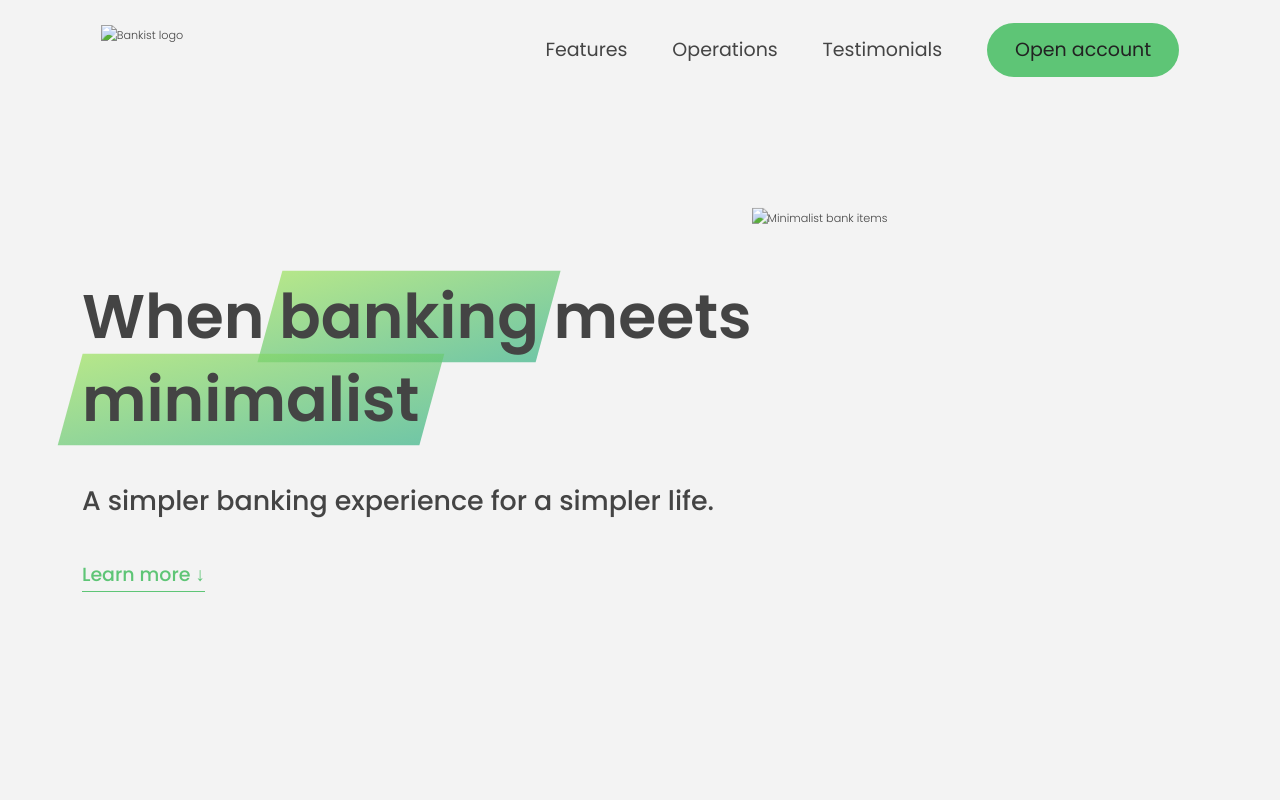
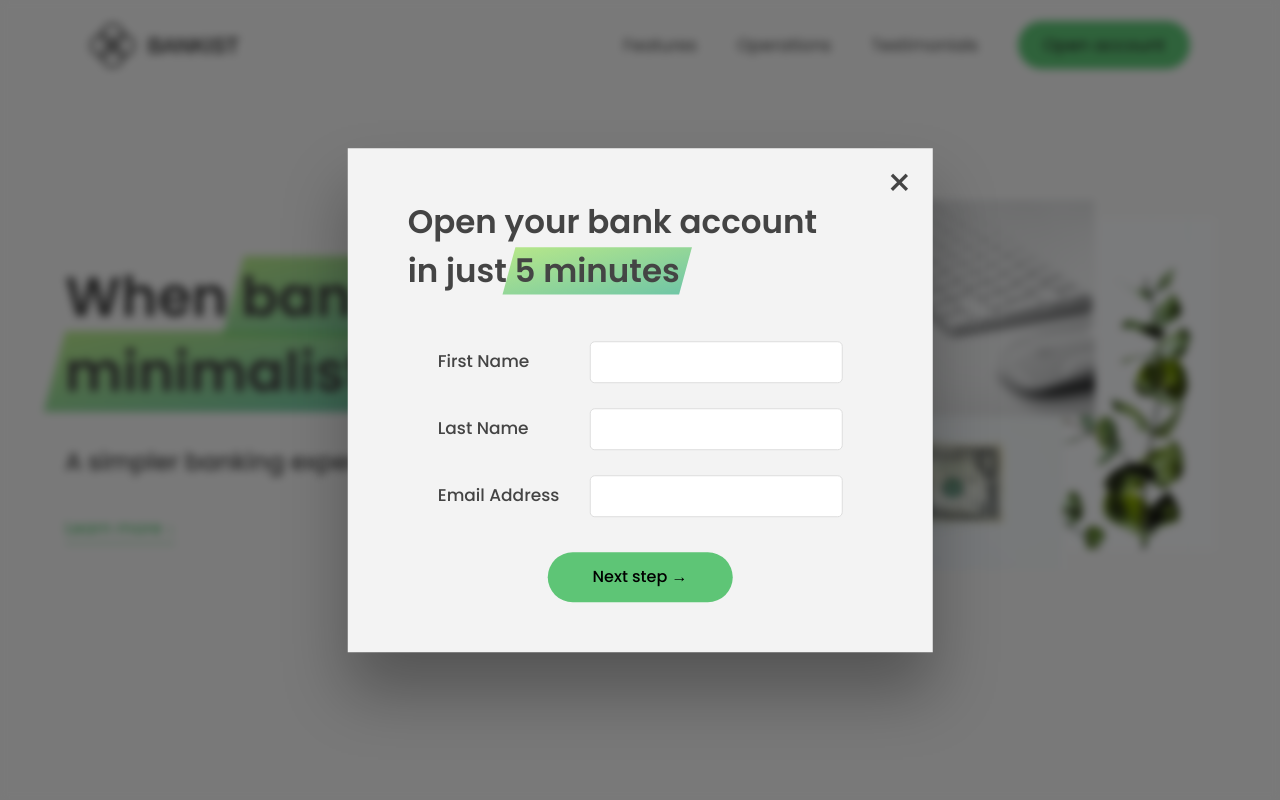
Before and after one commit to Anup7150/Bankist, a plain HTML site: page index.html in a window 1280 px wide. Both pictures are taken after a click on the link "Open account". Shown: the top 800 px of the page. Drawn offline with Linux system fonts and the light colour scheme.

Commit message:
created modal

```diff
--- a/script.js
+++ b/script.js
@@ -0,0 +1,28 @@
+const modal = document.querySelector('.modal');
+const overlay = document.querySelector('.overlay');
+const btnCloseModal = document.querySelector('.btn--close-modal');
+const btnsOpenModal = document.querySelectorAll('.btn--show-modal');
+
+console.log(btnsOpenModal);
+
+const openModal = function (e) {
+  e.preventDefault(); // prevent default behaviour of link
+  modal.classList.remove('hidden');
+  overlay.classList.remove('hidden');
+}
+
+const closeModal = function () {
+  modal.classList.add('hidden');
+  overlay.classList.add('hidden');
+}
+btnsOpenModal.forEach(btn => btn.addEventListener('click', openModal));
+
+btnCloseModal.addEventListener('click', closeModal);
+overlay.addEventListener('click', closeModal);
+
+document.addEventListener('keydown', function (e) {
+  if (e.key === 'Escape' && !modal.classList.contains('hidden')) {
+    closeModal();
+  }
+
+});
--- a/style.css
+++ b/style.css
@@ -21,7 +21,7 @@
 }
 
 html {
-  font-size: 70%;
+  font-size: 62.5%;
   box-sizing: border-box;
 }
 
```
Also changed, not shown: img/card-lazy.jpg (added), img/digital-lazy.jpg (added), img/digital.jpg (added), img/grow-lazy.jpg (added), img/grow.jpg (added), img/hero.png (added), img/icon.png (added), img/icons.svg (added), img/img-1.jpg (added), img/img-2.jpg (added), img/img-3.jpg (added), img/img-4.jpg (added), img/logo.png (added), img/user-1.jpg (added), 2 more files, 1 other file.
